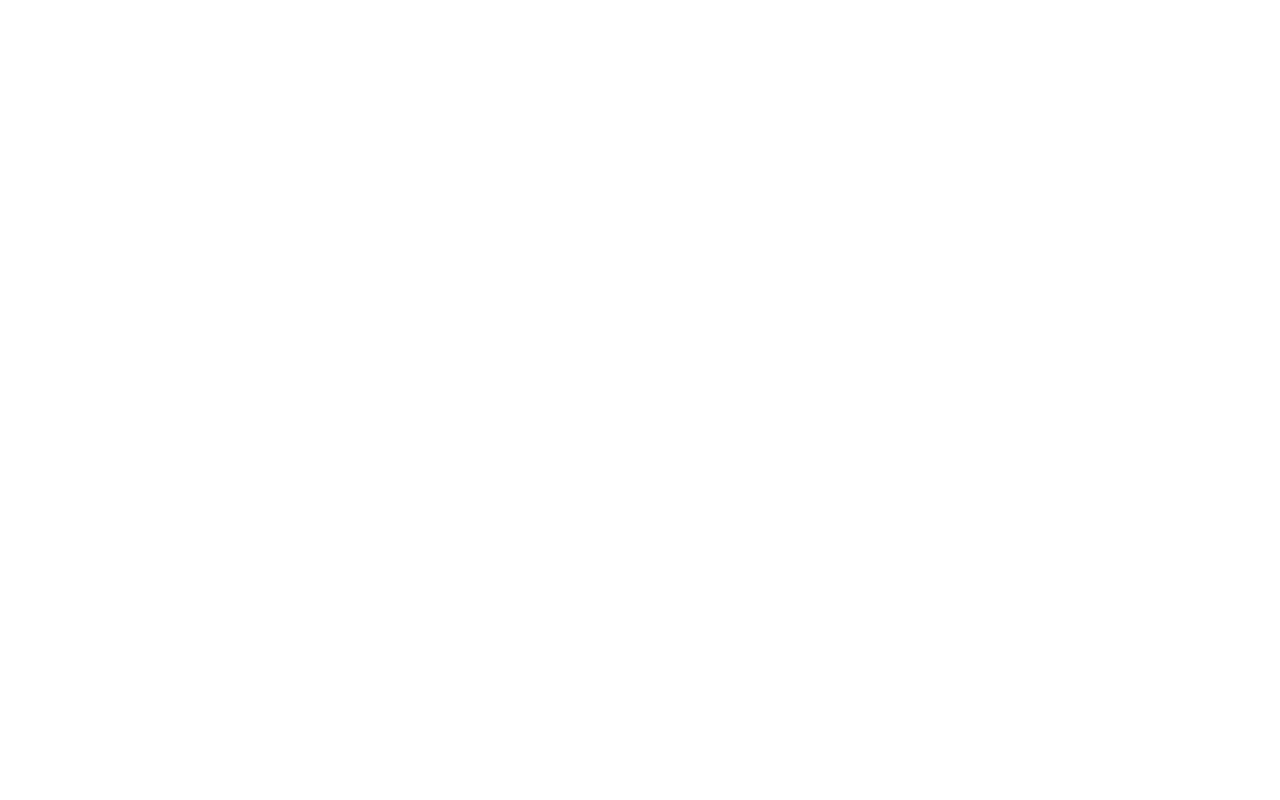
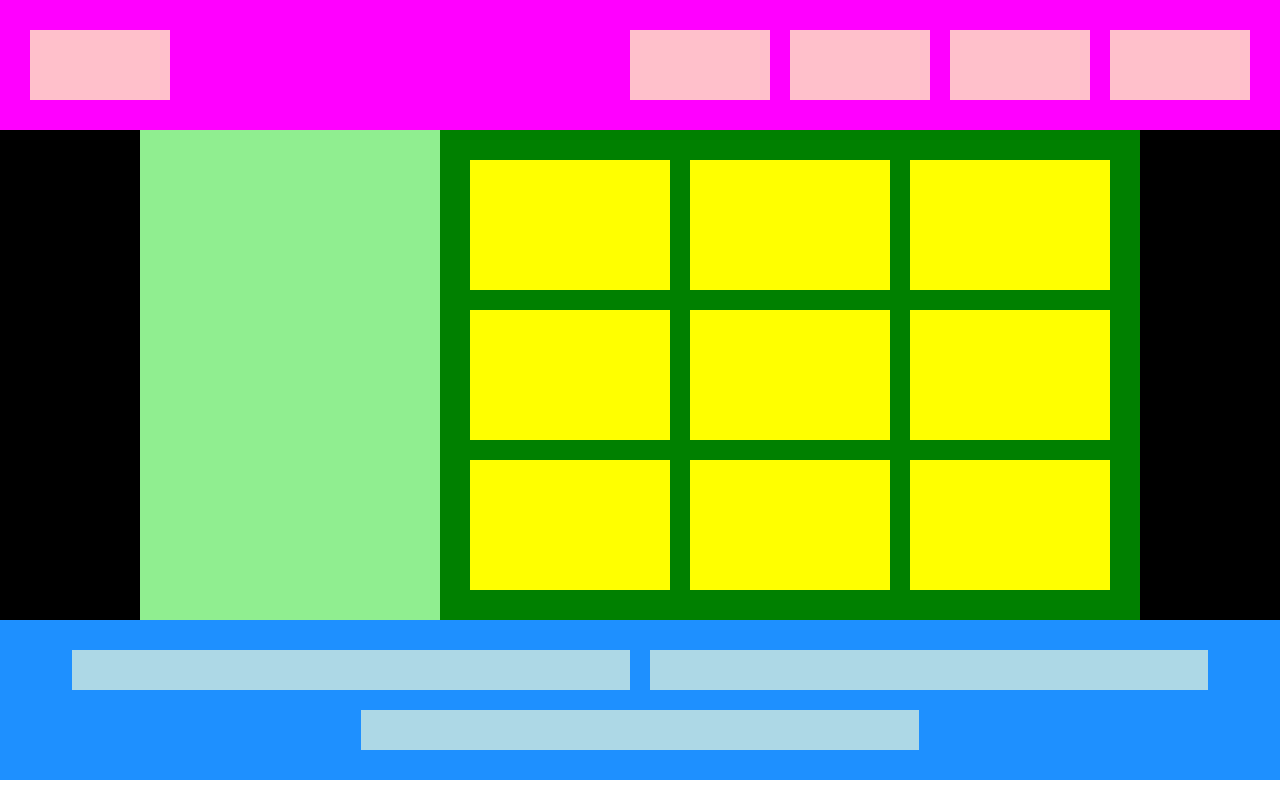
Before and after one commit to katsu-sgt/flexbox_exercise, a plain HTML site: page index.html in a window 1280 px wide. Drawn offline with Linux system fonts and the light colour scheme.

Commit message:
[Finish]flex_exercise

```diff
--- a/index.html
+++ b/index.html
@@ -6,7 +6,39 @@
     <title>flexbox_exercise</title>
   </head>
   <body>
+    <header>
+      <div class="header-box">
+        <div></div>
+        <div></div>
+        <div></div>
+        <div></div>
+        <div></div>
+      </div>
 
+    </header>
+
+    <main>
+      <div class="sub-box"></div>
+      <div class="main-box">
+        <div></div>
+        <div></div>
+        <div></div>
+        <div></div>
+        <div></div>
+        <div></div>
+        <div></div>
+        <div></div>
+        <div></div>
+      </div>
+    </main>
+
+    <footer>
+      <div class="footer-box">
+        <div></div>
+        <div></div>
+        <div></div>
+      </div>
+    </footer>
   </body>
 
 </html>
--- a/style.css
+++ b/style.css
@@ -0,0 +1,73 @@
+* {
+  padding: 0;
+  margin: 0;
+  box-sizing: border-box;
+}
+
+header {
+  background-color: magenta;
+}
+
+.header-box {
+  padding: 30px 20px;
+  display: flex;
+  justify-content: flex-end;
+}
+
+.header-box > :first-child {
+  margin-right: auto;
+}
+
+.header-box > div {
+  background-color: pink;
+  flex-basis: 140px;
+  height: 70px;
+  margin: 0 10px;
+}
+
+main {
+  background-color: black;
+  display: flex;
+  justify-content: center;
+}
+
+.main-box {
+  background-color: green;
+  padding: 20px;
+  max-width: 700px;
+  flex-grow: 1;
+  display: flex;
+  flex-wrap: wrap;
+}
+
+.main-box > div {
+  background-color: yellow;
+  flex-basis: 200px;
+  height: 130px;
+  margin: 10px;
+}
+
+.sub-box {
+  background-color: lightgreen;
+  width: 300px;
+}
+
+footer {
+  background-color: dodgerblue;
+}
+
+.footer-box {
+  padding: 20px;
+  display: flex;
+  flex-wrap: wrap;
+  justify-content: center;
+}
+
+.footer-box > div {
+  background-color: lightblue;
+  flex-basis : 45%;
+  max-width: 600px;
+  margin: 10px;
+  height: 40px;
+
+}
```
